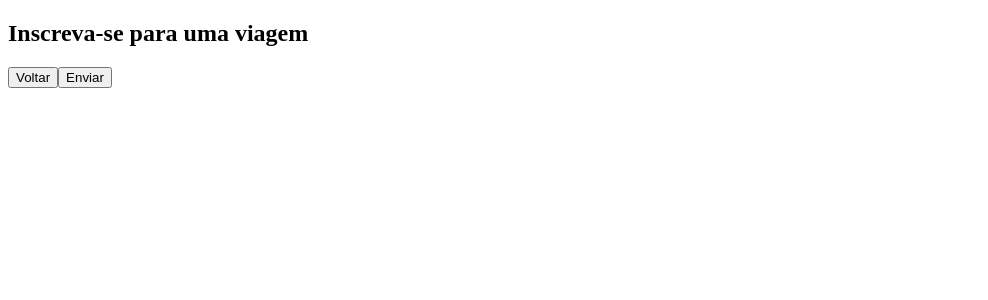
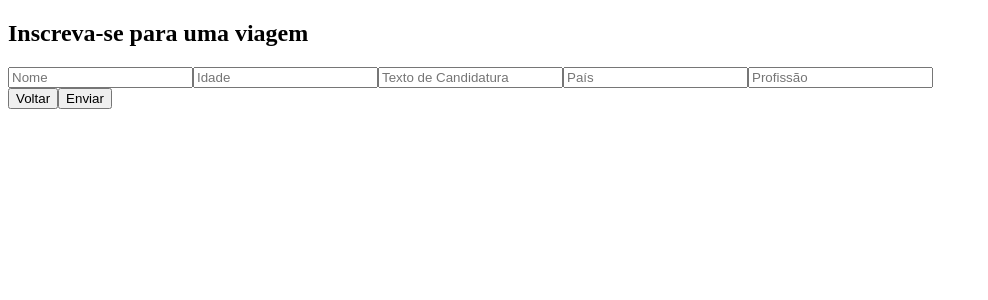
Before and after one commit to future4code/Guilherme-Jesus, a React (Create React App) app in the folder semana10/projeto-labex/: page /trips/application in a window 1280 px wide. Shown: the top 300 px of the page, without its empty margins (0-988 px from the left). Built offline with nearby package versions, Linux system fonts and the light colour scheme; no server answers.

Commit message:
Fiz o formulario, agora falta funcionar conforme a api

```diff
--- a/semana10/projeto-labex/src/pages/ApplicationFormPage.js
+++ b/semana10/projeto-labex/src/pages/ApplicationFormPage.js
@@ -1,18 +1,102 @@
-import React from 'react'
+import axios from 'axios'
+import React, { useEffect, useState } from 'react'
 import { useHistory } from 'react-router-dom'
 
 
 export const ApplicationFormPage = () => {
-const history = useHistory()
+    const history = useHistory()
 
-const goBackTripList = () =>{
-    history.goBack()
-}
+    const goBackTripList = () => {
+        history.goBack()
+    }
+
+
+    const [nameInput, setNameInput] = useState('')
+    const [ageInput, setAgeInput] = useState('')
+    const [applicationTextInput, setApplicationTextInput] = useState('')
+    const [professionInput, setProfessionInput] = useState('')
+    const [countryInput, setCountryInput] = useState([])
+    const [userTrip, setUserTrip] = useState([])
+
+    const addUserTrip = () => {
+        const newUserTrip = [...userTrip]
+        newUserTrip.push({
+            name: nameInput,
+            age: ageInput,
+            applicationText: applicationTextInput,
+            profession: professionInput,
+            country: countryInput
+        })
+        setUserTrip(newUserTrip)
+        setNameInput('')
+        setAgeInput('')
+        setApplicationTextInput('')
+        setProfessionInput('')
+        setCountryInput([])
+    }
+
+    const applyTrip = () =>{
+     axios
+     .post('https://us-central1-labenu-apis.cloudfunctions.net/labeX/guilherme-jesus-lovelace/trips/:id/apply')
+     .then((res)=>{
+         console.log(res.data)
+        setUserTrip(res.data)
+     })
+     .catch((err)=>{
+         console.log(err.data)
+     })
+
+    }
+    useEffect(() => {
+        applyTrip()
+    }, [])
+
+
+
+
+
     return (
         <div>
             <h2>Inscreva-se para uma viagem</h2>
-            <button onClick = {goBackTripList}>Voltar</button>
-            <button>Enviar</button>
+            <div>
+                <input
+                    name='name'
+                    value={nameInput}
+                    onChange={(event) => setNameInput(event.target.value)}
+                    placeholder="Nome"
+
+                />
+                <input
+                    name='age'
+                    value={ageInput}
+                    onChange={(event) => setAgeInput(event.target.value)}
+                    placeholder="Idade"
+                />
+                <input
+                    name='applicationText'
+                    value={applicationTextInput}
+                    onChange={(event) => setApplicationTextInput(event.target.value)}
+                    placeholder="Texto de Candidatura"
+
+                />
+                <input
+                    name='País'
+                    value={countryInput}
+                    onChange={(event) => setCountryInput(event.target.value)}
+                    placeholder="País"
+                />
+                <input
+                    name='Profissão'
+                    value={professionInput}
+                    onChange={(event) => setProfessionInput(event.target.value)}
+                    placeholder="Profissão"
+                />
+            </div>
+
+
+            <button onClick={goBackTripList}>Voltar</button>
+            <button onClick={addUserTrip}>Enviar</button>
+
         </div>
     )
 }
--- a/semana10/projeto-labex/src/pages/ListTripsPage.js
+++ b/semana10/projeto-labex/src/pages/ListTripsPage.js
@@ -28,7 +28,7 @@ export const ListTripsPage = () => {
 
     useEffect(() => {
         getTripsList()
-    }, [])
+    }, [] )
 
 
     const tripsComponents = listTrips && listTrips.map((list) => {
@@ -36,9 +36,9 @@ export const ListTripsPage = () => {
             <div key={list.id}>
                 <hr />
                 <p>Nome: {list.name}</p>
-                <p>Descrição: {list.description}</p>
+                <p>Descrição da viagem: {list.description}</p>
                 <p>Planeta: {list.planet}</p>
-                <p>Duração: {list.durationInDays}</p>
+                <p>Duração: {list.durationInDays}dias</p>
                 <p>Data: {list.date}</p>
             </div>
         )
```
